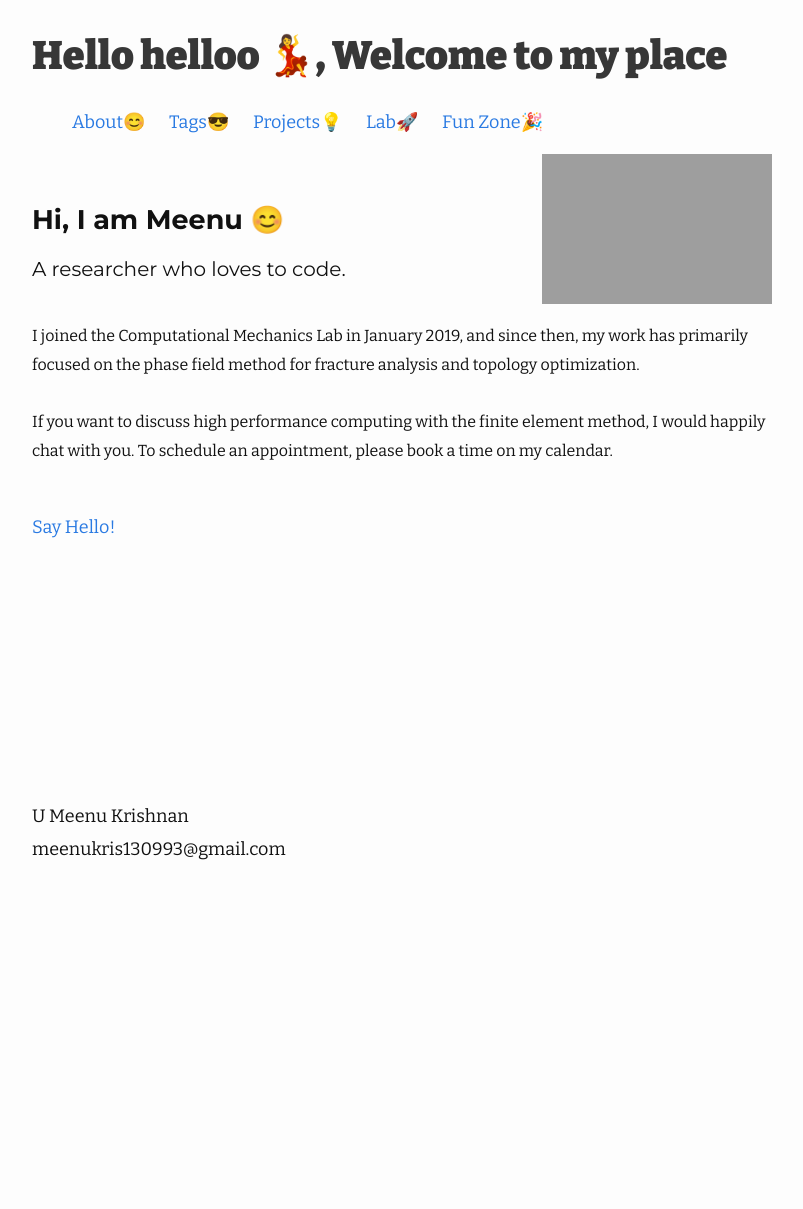
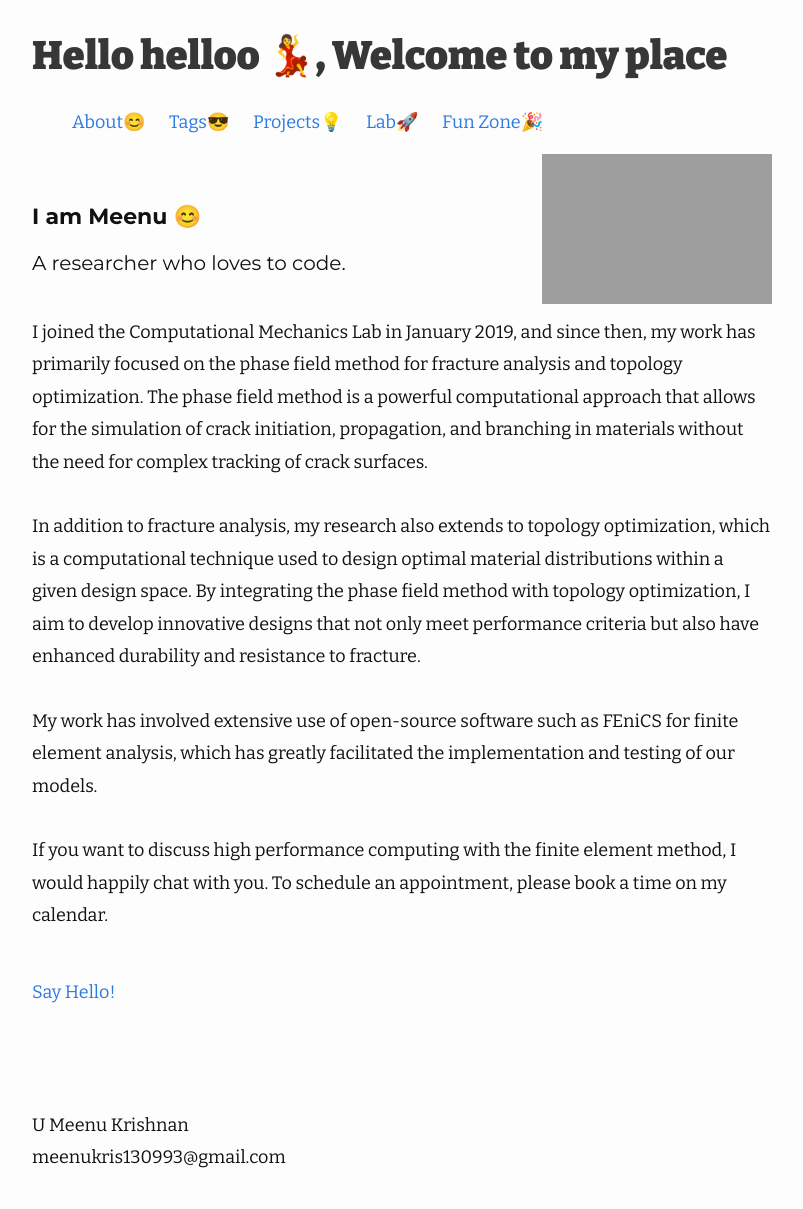
Before and after one commit to umeenukrishnan/umeenukrishnan.github.io, a Jekyll site: the page built from index.markdown, in a window 1280 px wide. Shown: the whole page, without its empty margins (238-1041 px from the left). Built offline with Jekyll 4.4.1, drawn with Linux system fonts in a browser that asks for light colours; before the commit the page ends 900 px from its top, so only the background shows below that.

Commit message:
Update home.html

```diff
--- a/_layouts/home.html
+++ b/_layouts/home.html
@@ -30,10 +30,14 @@ layout: default
     <div class="flexbox_container_two_col flexbox_container_flip primary_container" style="padding-top: 50px; padding-bottom: 50px;">
         <div class="flexbox_item">
             <div>
-                <p style="font-size: 27px; font-family: Montserrat; line-height: 1.2;"><strong>Hi, I am Meenu 😊</strong></p>
+                <p style="font-size: 22px; font-family: Montserrat; line-height: 1.2;"><strong>I am Meenu 😊</strong></p>
                 <p style="font-size: 20px; font-family: Montserrat;">A researcher who loves to code.</p>
-                <p style="font-size: 16px; padding-top: 20px; padding-bottom: 30px;">
-                    I joined the Computational Mechanics Lab in January 2019, and since then, my work has primarily focused on the phase field method for fracture analysis and topology optimization.
+                <p style="font-size: 18px; padding-top: 20px; padding-bottom: 30px;">
+                    I joined the Computational Mechanics Lab in January 2019, and since then, my work has primarily focused on the phase field method for fracture analysis and topology optimization. The phase field method is a powerful computational approach that allows for the simulation of crack initiation, propagation, and branching in materials without the need for complex tracking of crack surfaces.
+                    <br><br>
+                    In addition to fracture analysis, my research also extends to topology optimization, which is a computational technique used to design optimal material distributions within a given design space. By integrating the phase field method with topology optimization, I aim to develop innovative designs that not only meet performance criteria but also have enhanced durability and resistance to fracture.
+                    <br><br>
+                    My work has involved extensive use of open-source software such as FEniCS for finite element analysis, which has greatly facilitated the implementation and testing of our models.
                     <br><br>
                     If you want to discuss high performance computing with the finite element method, I would happily chat with you. To schedule an appointment, please book a time on my calendar.
                 </p>
```
